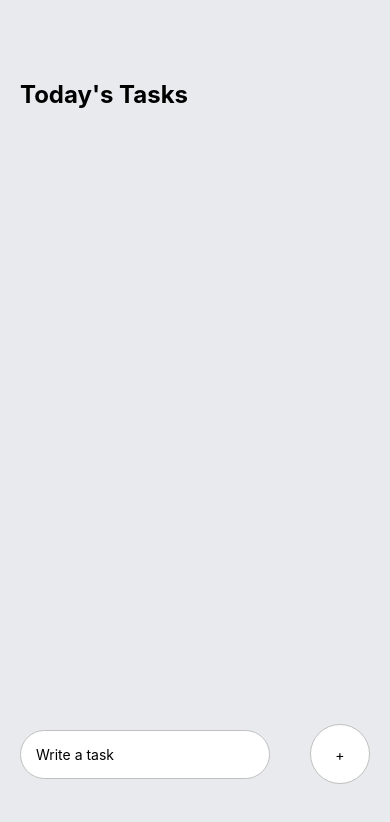
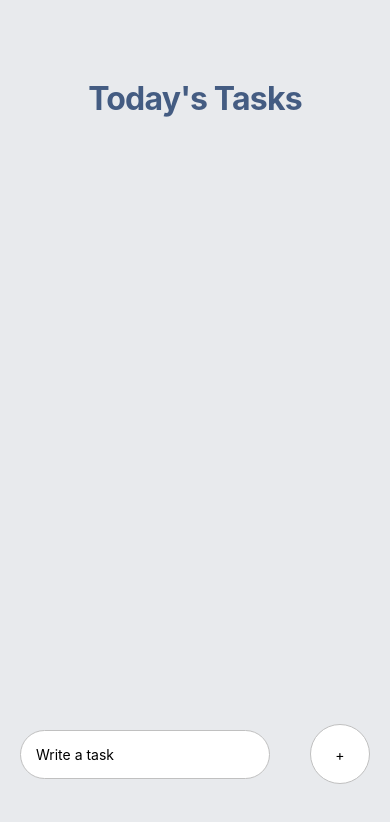
Before and after one commit to joywying/todoListRN, a React Native app: screen / in a window 390 px wide. Shown: the top 822 px of the page. Built offline with nearby package versions, Linux system fonts and the light colour scheme.

Commit message:
modified the title style

```diff
--- a/App.js
+++ b/App.js
@@ -62,10 +62,14 @@ const styles = StyleSheet.create({
   tasksWrapper: {
     paddingTop: 80,
     paddingHorizontal: 20,
+    alignItems: 'center'
   },
   sectionTitle: {
-    fontSize: 24,
-    fontWeight: 'bold'
+    fontSize: 32,
+    fontWeight: 'bold',
+    letterSpacing: '-0.025em',
+    lineHeight: '1.2',
+    color: '#445C82',
   },
   items: {
     marginTop: 30,
```
